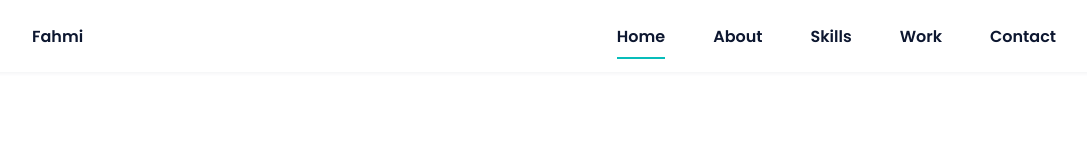
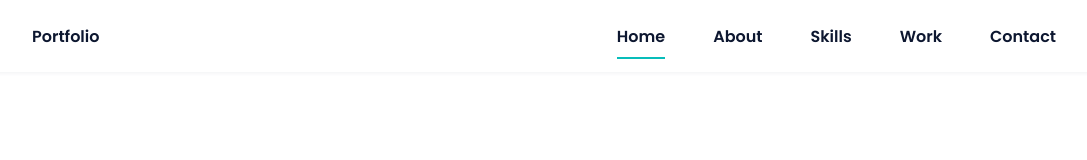
Before and after one commit to fahmikdp/Portofolio_reactjs, a React (Create React App) app: page / in a window 1280 px wide. Shown: the top 160 px of the page, without its empty margins (96-1183 px from the left). Built offline with nearby package versions, Linux system fonts and the light colour scheme.

Commit message:
update Nav js

```diff
--- a/src/components/Nav.js
+++ b/src/components/Nav.js
@@ -3,12 +3,12 @@ import { Link } from 'react-router-dom';
 
 export default function Nav() {
     return (
-        <div className='Nav' data-aos="fade-down">
+        <div className='Nav'>
             {/* HEADER */}
     <header class="l-header">
       <nav class="nav bd-grid">
         <div>
-            <a href="#" class="nav__logo">Fahmi</a>
+            <a href="#" class="nav__logo">Portfolio</a>
         </div>
 
         <div class="nav__menu" id="nav-menu">
```
